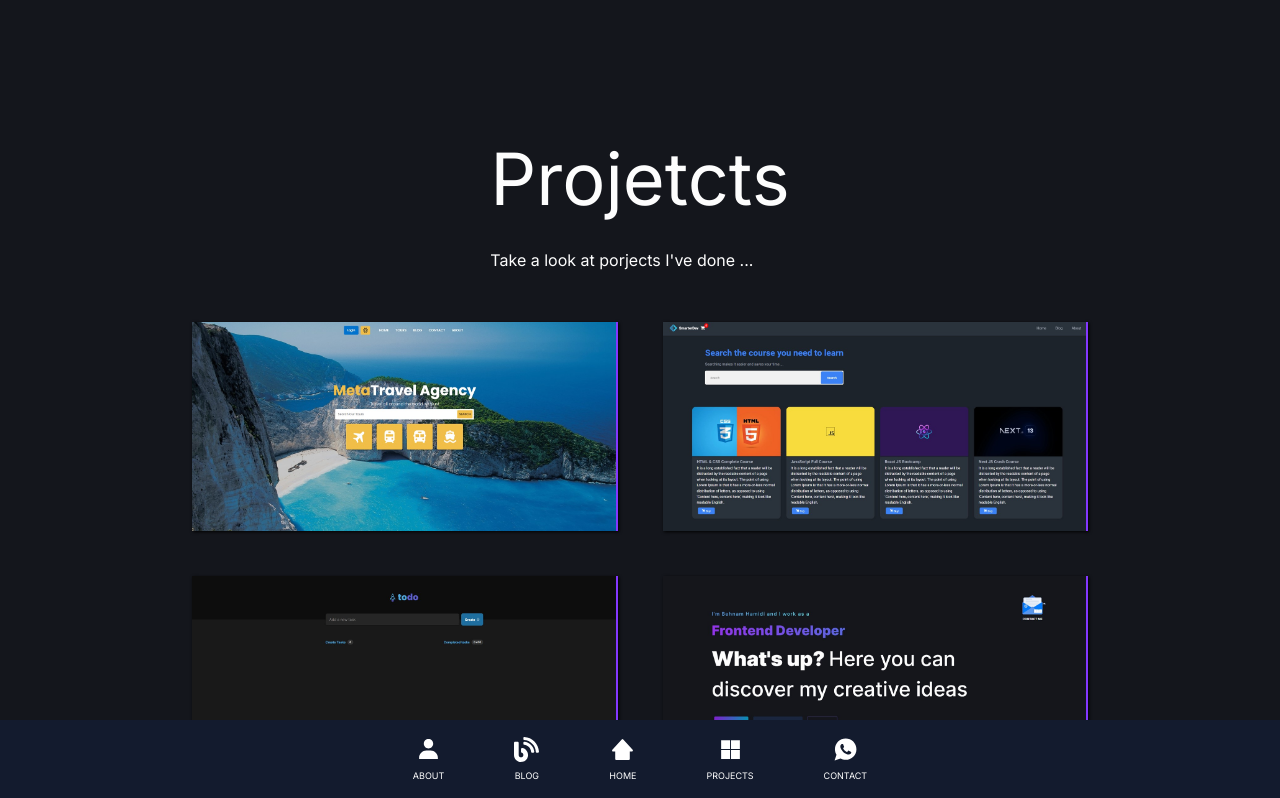
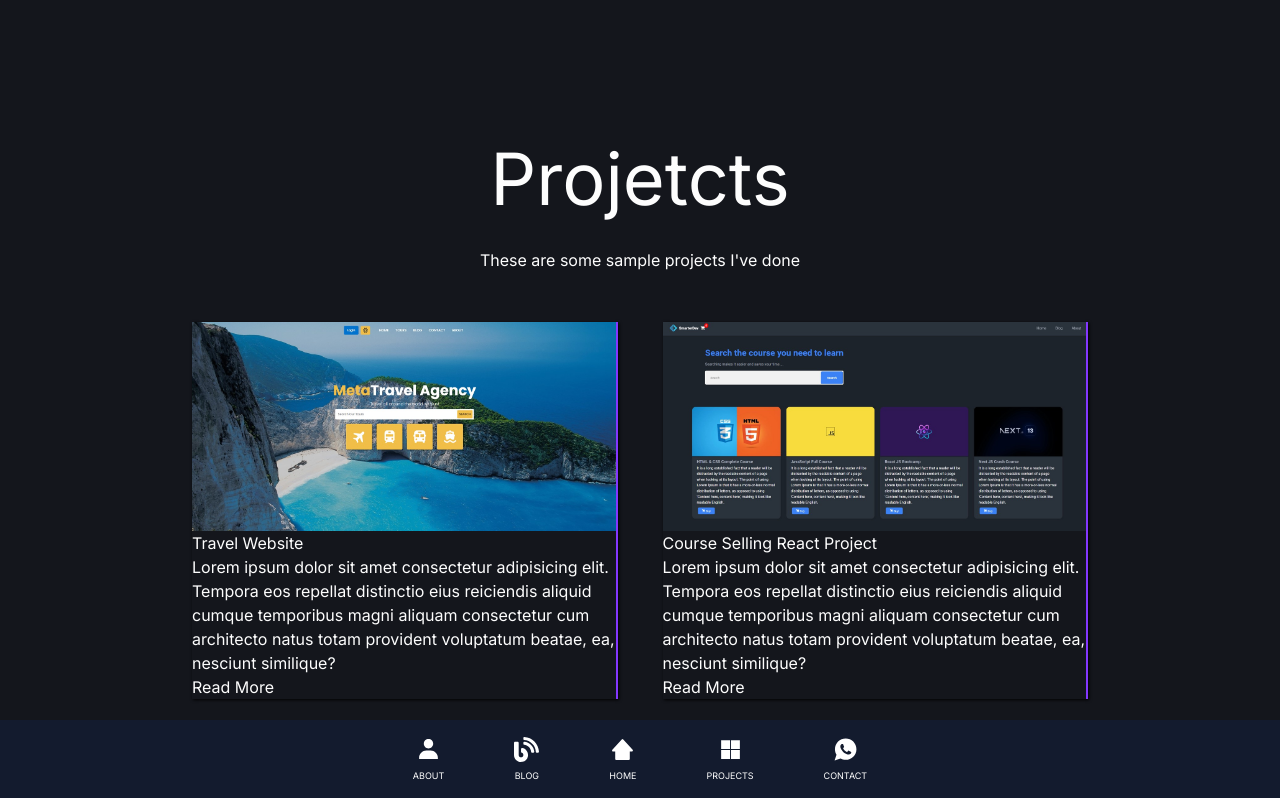
Before and after one commit to behnamhamidi1991/portfolio2, a Next.js app: page /projects in a window 1280 px wide. Shown: the top 798 px of the page. Built offline with nearby package versions, Linux system fonts and the light colour scheme.

Commit message:
Styling project page

```diff
--- a/app/data.ts
+++ b/app/data.ts
@@ -9,25 +9,29 @@ export const projects: ProjectItems[] = [
   {
     id: "1",
     title: "Travel Website",
-    description: "This is a travel website",
+    description:
+      "Lorem ipsum dolor sit amet consectetur adipisicing elit. Tempora eos repellat distinctio eius reiciendis aliquid cumque temporibus magni aliquam consectetur cum architecto natus totam provident voluptatum beatae, ea, nesciunt similique?",
     imgUrl: "/projects/travel.jpg",
   },
   {
     id: "2",
     title: "Course Selling React Project",
-    description: "This is a travel website",
+    description:
+      "Lorem ipsum dolor sit amet consectetur adipisicing elit. Tempora eos repellat distinctio eius reiciendis aliquid cumque temporibus magni aliquam consectetur cum architecto natus totam provident voluptatum beatae, ea, nesciunt similique?",
     imgUrl: "/projects/smarterdev.jpg",
   },
   {
     id: "3",
     title: "React TodoApp",
-    description: "This is a travel website",
+    description:
+      "Lorem ipsum dolor sit amet consectetur adipisicing elit. Tempora eos repellat distinctio eius reiciendis aliquid cumque temporibus magni aliquam consectetur cum architecto natus totam provident voluptatum beatae, ea, nesciunt similique?",
     imgUrl: "/projects/todo.jpg",
   },
   {
     id: "4",
     title: "Portfolio with Next.js",
-    description: "This is a travel website",
+    description:
+      "Lorem ipsum dolor sit amet consectetur adipisicing elit. Tempora eos repellat distinctio eius reiciendis aliquid cumque temporibus magni aliquam consectetur cum architecto natus totam provident voluptatum beatae, ea, nesciunt similique?",
     imgUrl: "/projects/portfolio.jpg",
   },
 ];
--- a/app/projects/page.tsx
+++ b/app/projects/page.tsx
@@ -17,23 +17,31 @@ const Page = () => {
       >
         <div className={styles.header}>
           <h1>Projetcts</h1>
-          <p>Take a look at porjects I&apos;ve done ...</p>
+          <p>These are some sample projects I&apos;ve done</p>
         </div>
 
         <div className={styles.body}>
           {projects.map((project) => (
-            <Link
-              href={`/projects/${project.id}`}
-              key={project.id}
-              className={styles.items}
-            >
-              <Image
-                src={project.imgUrl}
-                alt={project.title}
-                width={700}
-                height={300}
-              />
-            </Link>
+            <div key={project.id} className={styles.items}>
+              <Link href={`/projects/${project.id}`}>
+                <Image
+                  src={project.imgUrl}
+                  width={600}
+                  height={400}
+                  alt={project.title}
+                />
+              </Link>
+              <div className={styles.projectContent}>
+                <h2>{project.title}</h2>
+                <p>{project.description}</p>
+                <Link
+                  href={`/projects/${project.id}`}
+                  className={styles.readBtn}
+                >
+                  Read More
+                </Link>
+              </div>
+            </div>
           ))}
         </div>
       </motion.div>
--- a/app/projects/projects.module.css
+++ b/app/projects/projects.module.css
@@ -22,7 +22,7 @@
 
 .body {
   display: grid;
-  grid-template-columns: 1fr 1fr;
+  grid-template-columns: repeat(auto-fit, minmax(400px, auto));
   grid-gap: 45px;
   padding-bottom: 200px;
 }
```
